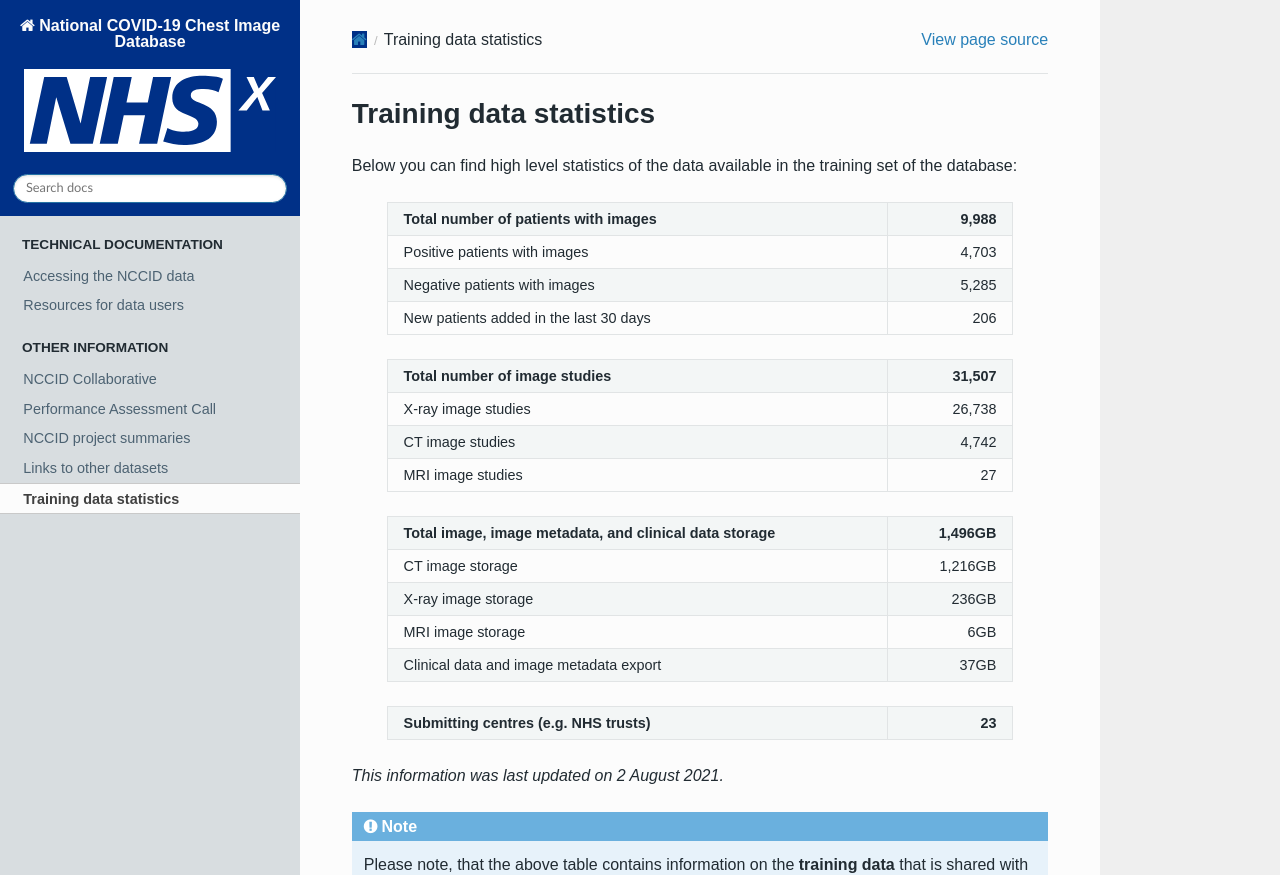
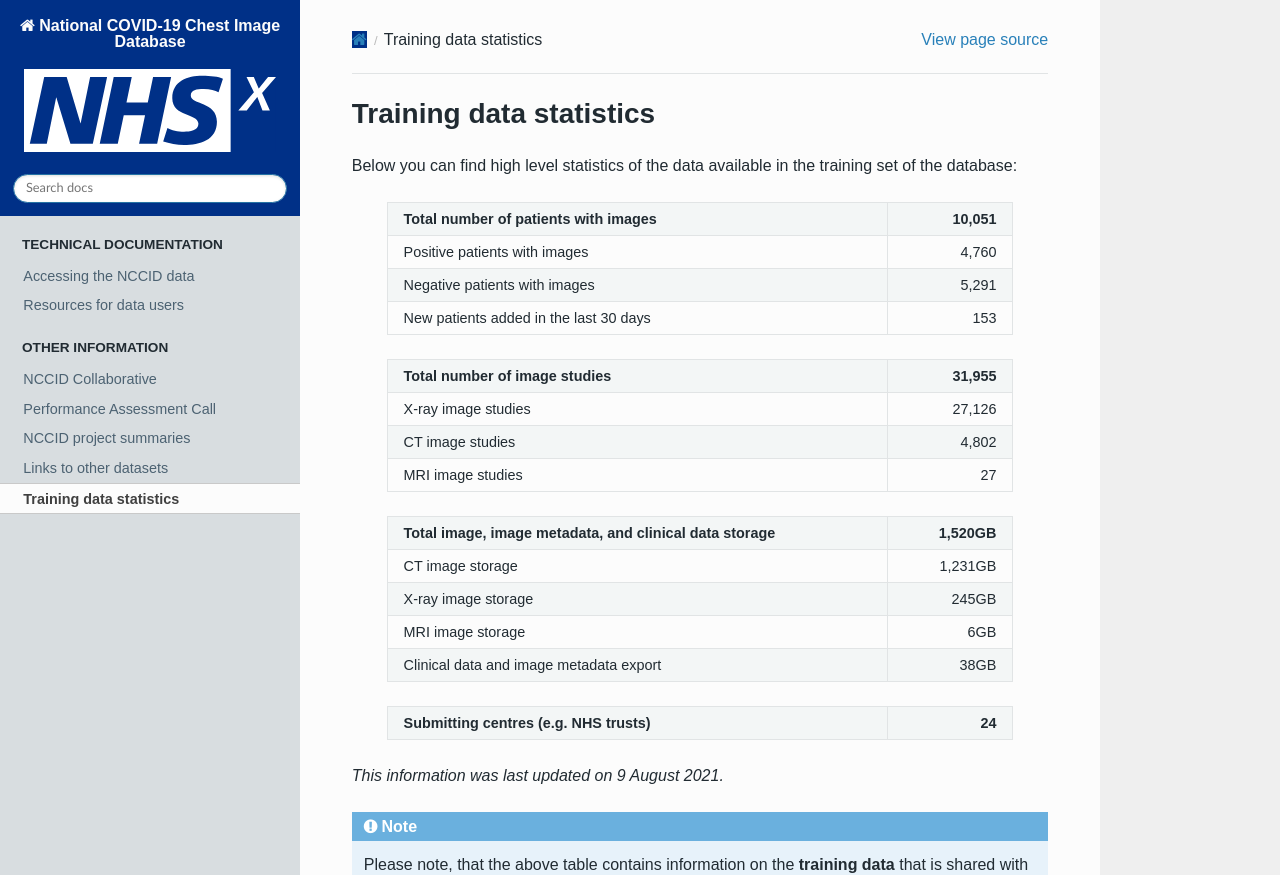
Before and after one commit to nhsx/covid-chest-imaging-database, a Sphinx documentation site: the page built from docs/source/stats.rst, in a window 1280 px wide and 1167 px high. Shown: the top 875 px of the window. Built offline with Sphinx 7.4.7 and the Read the Docs theme 2.0.0, drawn with Linux system fonts in a browser that asks for light colours.

Commit message:
[create-pull-request] automated change

```diff
--- a/docs/source/scripts/stats_date.txt
+++ b/docs/source/scripts/stats_date.txt
@@ -1 +1 @@
-*This information was last updated on 2 August 2021.*
+*This information was last updated on 9 August 2021.*
--- a/docs/source/scripts/stats_images.csv
+++ b/docs/source/scripts/stats_images.csv
@@ -1,4 +1,4 @@
-**Total number of image studies**,"**31,507**"
-X-ray image studies,"26,738"
-CT image studies,"4,742"
+**Total number of image studies**,"**31,955**"
+X-ray image studies,"27,126"
+CT image studies,"4,802"
 MRI image studies,27
--- a/docs/source/scripts/stats_patients.csv
+++ b/docs/source/scripts/stats_patients.csv
@@ -1,4 +1,4 @@
-**Total number of patients with images**,"**9,988**"
-Positive patients with images,"4,703"
-Negative patients with images,"5,285"
-New patients added in the last 30 days,206
+**Total number of patients with images**,"**10,051**"
+Positive patients with images,"4,760"
+Negative patients with images,"5,291"
+New patients added in the last 30 days,153
--- a/docs/source/scripts/stats_storage.csv
+++ b/docs/source/scripts/stats_storage.csv
@@ -1,5 +1,5 @@
-"**Total image, image metadata, and clinical data storage**","**1,496GB**"
-CT image storage,"1,216GB"
-X-ray image storage,236GB
+"**Total image, image metadata, and clinical data storage**","**1,520GB**"
+CT image storage,"1,231GB"
+X-ray image storage,245GB
 MRI image storage,6GB
-Clinical data and image metadata export,37GB
+Clinical data and image metadata export,38GB
--- a/docs/source/scripts/stats_submittingcentres.csv
+++ b/docs/source/scripts/stats_submittingcentres.csv
@@ -1 +1 @@
-**Submitting centres (e.g. NHS trusts)**,**23**
+**Submitting centres (e.g. NHS trusts)**,**24**
```
